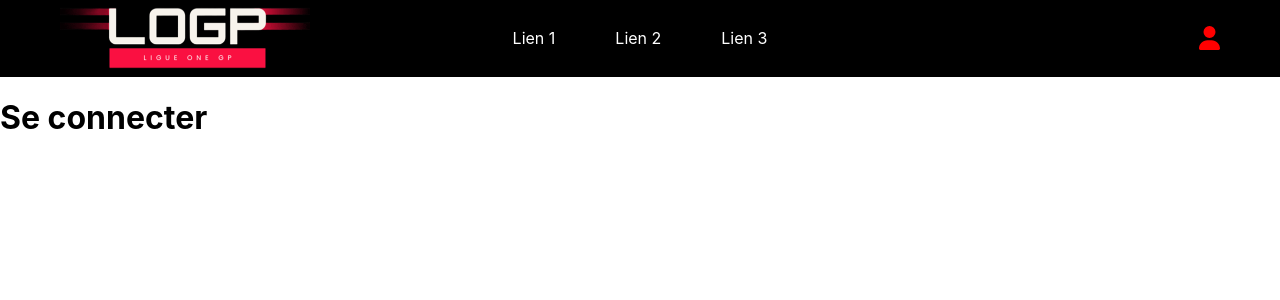
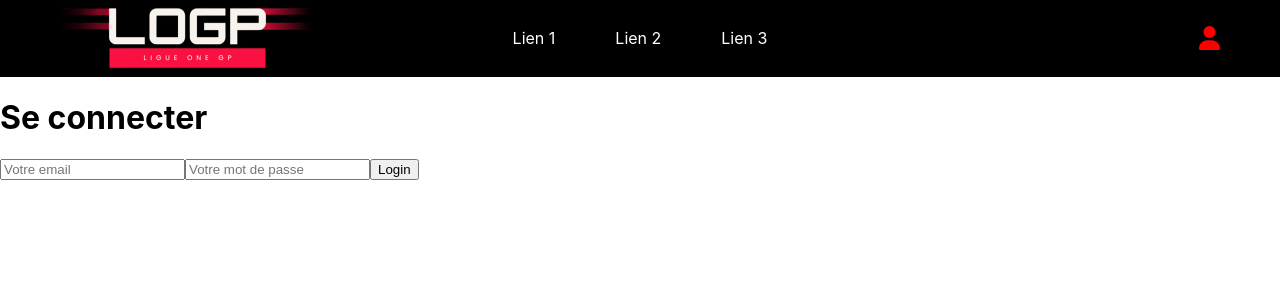
Before and after one commit to Florian77000/logp-frontend, a Next.js app: page /signin in a window 1280 px wide. Shown: the top 300 px of the page. Built offline with nearby package versions, Linux system fonts and the light colour scheme.

Commit message:
ajout des imput email et password pour l'inscription

```diff
--- a/pages/signin.js
+++ b/pages/signin.js
@@ -1,13 +1,31 @@
 import Header from "../components/Header";
+import { useState } from "react";
 
 export default function Signin() {
+  const [email, setEmail] = useState("");
+  const [password, setPassword] = useState("");
+
+  const handleSubmit = () =>  {
+    fetch('http://localhost:3000/signin')
+    .then(response => response.json())
+ }
+
   return (
     <div>
       <header>
         <Header />
       </header>
       <main>
-        <h1>Se connecter</h1>
+        <div>
+          <h1>Se connecter</h1>
+        </div>
+        <div>
+          <input type="email" placeholder="Votre email" onChange={(e) => setEmail(e.target.value)} value={email} />
+          <input type="password" placeholder="Votre mot de passe" onChange={(e) => setPassword(e.target.value)} value={password} />
+          <button onClick={() => handleSubmit()}>Login</button>
+        </div>
+
+
       </main>
     </div>
   );
```
